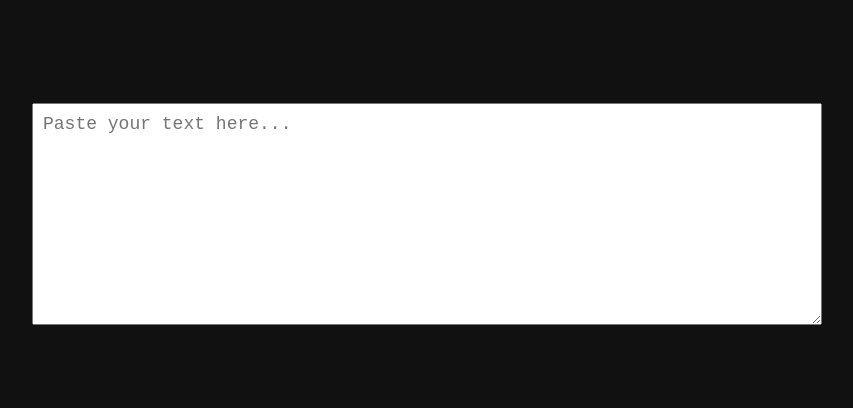
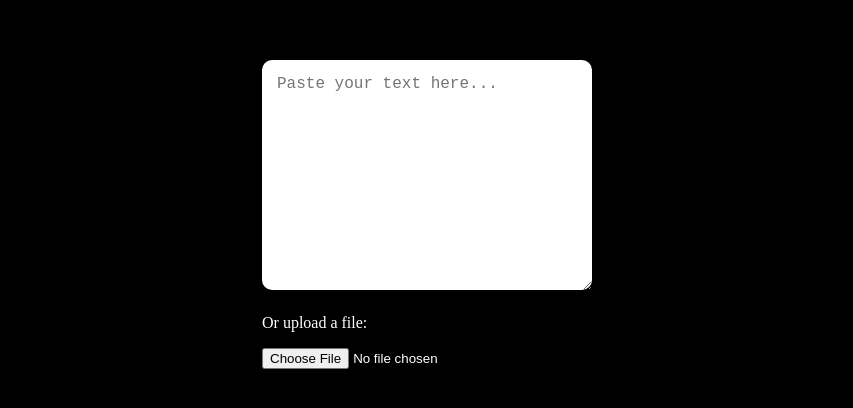
Before and after one commit to RyanEAA/q-read, a React (Vite) app: page / in a window 1280 px wide. Shown: the part 186-594 px from the top of the page, without its empty margins (213-1066 px from the left). Built offline with nearby package versions, Linux system fonts and the light colour scheme.

Commit message:
fixed styling and added ability to upload files

```diff
--- a/src/App.jsx
+++ b/src/App.jsx
@@ -1,38 +1,62 @@
 import { useState } from "react";
 import Reader from "./components/Reader";
-import "./index.css";
+import { parseFile } from "./utils/fileParser";
+
 export default function App() {
   const [text, setText] = useState("");
+  const [loading, setLoading] = useState(false);
+
+  // 📄 Handle file upload (TXT + PDF)
+  const handleFileUpload = async (e) => {
+    const file = e.target.files[0];
+    if (!file) return;
+
+    try {
+      setLoading(true);
+      const extractedText = await parseFile(file);
+      setText(extractedText);
+    } catch (err) {
+      console.error(err);
+      alert("Error reading file");
+    } finally {
+      setLoading(false);
+    }
+  };
+
+  // 🔁 Reset back to upload screen
+  const handleReset = () => {
+    setText("");
+  };
 
   return (
     <div>
       {!text ? (
-        <div style={styles.upload}>
-          <textarea
-            placeholder="Paste your text here..."
-            onChange={(e) => setText(e.target.value)}
-            style={styles.textarea}
-          />
+        <div className="upload">
+          <div>
+            {/* ✏️ Paste text */}
+            <textarea
+              className="textarea"
+              placeholder="Paste your text here..."
+              onChange={(e) => setText(e.target.value)}
+            />
+
+            {/* 📂 Upload file */}
+            <div style={{ marginTop: "20px", color: "white" }}>
+              <p>Or upload a file:</p>
+
+              <input
+                type="file"
+                accept=".txt,.pdf"
+                onChange={handleFileUpload}
+              />
+
+              {loading && <p>Processing file...</p>}
+            </div>
+          </div>
         </div>
       ) : (
-        <Reader text={text} />
+        <Reader text={text} onReset={handleReset} />
       )}
     </div>
   );
 }
-
-const styles = {
-  upload: {
-    height: "100vh",
-    display: "flex",
-    alignItems: "center",
-    justifyContent: "center",
-    background: "#111",
-  },
-  textarea: {
-    width: "60%",
-    height: "200px",
-    fontSize: "18px",
-    padding: "10px",
-  },
-};
--- a/src/components/Controls.jsx
+++ b/src/components/Controls.jsx
@@ -1,6 +1,6 @@
 export default function Controls({ wpm, setWpm, isPlaying, setIsPlaying, setIndex }) {
   return (
-    <div style={styles.container}>
+    <div className="controls">
     <button onClick={() => setIsPlaying(!isPlaying)}>
         {isPlaying ? "Pause" : "Play"}
     </button>
@@ -14,8 +14,9 @@ export default function Controls({ wpm, setWpm, isPlaying, setIsPlaying, setInde
         Restart
     </button>
 
-      <div>
-        <label>WPM: {wpm}</label>
+    <div className="slider-group">
+        <span className="wpm-label">WPM: {wpm}</span>
+
         <input
         type="range"
         min="100"
--- a/src/components/WordDisplay.jsx
+++ b/src/components/WordDisplay.jsx
@@ -11,14 +11,14 @@ export default function WordDisplay({ word }) {
       : Math.floor(word.length / 2);
 
   return (
-    <div style={styles.container}>
-      <div style={styles.guides}>
-        <div style={styles.horizontal}></div>
-        <div style={styles.vertical}></div>
-        <div style={styles.horizontal}></div>
+    <div className="reader-container">
+      <div className="guides">
+        <div className="horizontal"></div>
+        <div className="vertical"></div>
+        <div className="horizontal"></div>
       </div>
 
-      <div style={styles.word}>
+      <div className="word">
         {word.split("").map((char, i) => (
           <span
             key={i}
--- a/src/main.jsx
+++ b/src/main.jsx
@@ -1,6 +1,7 @@
 import React from "react";
 import ReactDOM from "react-dom/client";
 import App from "./App.jsx";
+import "./styles.css";
 
 ReactDOM.createRoot(document.getElementById("root")).render(
   <React.StrictMode>
--- a/src/index.css
+++ b/src/styles.css
@@ -64,11 +64,69 @@ html, body, #root {
 
 /* CONTROLS */
 .controls {
-  background: #111;
+  position: fixed;
+  bottom: 30px;
+  left: 50%;
+  transform: translateX(-50%);
+
+  background: rgba(20, 20, 20, 0.9);
+  backdrop-filter: blur(10px);
+
+  padding: 15px 25px;
+  border-radius: 12px;
+
+  display: flex;
+  align-items: center;
+  gap: 20px;              /* spacing between items */
+
+  box-shadow: 0 4px 20px rgba(0,0,0,0.5);
+}
+
+button {
+  background: #222;
   color: white;
-  padding: 20px;
+  border: none;
+  padding: 8px 16px;
+  border-radius: 6px;
+  cursor: pointer;
+  transition: 0.2s;
+}
+
+button:hover {
+  background: #333;
+}
+
+input[type="range"] {
+  accent-color: #ff4d4d;
+}
+
+.word {
+  font-size: 72px;
+  font-family: "Georgia", serif;
+  letter-spacing: 2px;
+}
+
+.upload {
+  height: 100vh;
   display: flex;
-  gap: 10px;
   align-items: center;
-  justify-content: space-between;
+  justify-content: center;
 }
+
+.upload-box {
+  text-align: center;
+}
+
+.textarea {
+  width: 300px;
+  height: 200px;
+  border-radius: 10px;
+  border: none;
+  padding: 15px;
+  font-size: 16px;
+}
+
+.wpm-label {
+  color: white;
+  font-size: 14px;
+}
--- /dev/null
+++ b/src/utils/fileParser.js
@@ -0,0 +1,35 @@
+import * as pdfjsLib from "pdfjs-dist/build/pdf";
+import pdfWorker from "pdfjs-dist/build/pdf.worker?url";
+import { cleanText } from "./textParser";
+
+pdfjsLib.GlobalWorkerOptions.workerSrc = pdfWorker;
+
+export async function parseFile(file) {
+  if (file.type === "application/pdf") {
+    return await parsePDF(file);
+  }
+
+  if (file.type === "text/plain") {
+    return cleanText(await file.text());
+  }
+
+  throw new Error("Unsupported file type");
+}
+
+async function parsePDF(file) {
+  const pdf = await pdfjsLib.getDocument(URL.createObjectURL(file)).promise;
+
+  let text = "";
+
+  for (let i = 1; i <= pdf.numPages; i++) {
+    const page = await pdf.getPage(i);
+    const content = await page.getTextContent();
+
+    const pageText = content.items.map((item) => item.str).join(" ");
+    text += pageText + " ";
+  }
+
+  text = text.replace(/\s+/g, " ").trim(); // Clean up whitespace
+
+  return cleanText(text);
+}
--- a/src/utils/textParser.js
+++ b/src/utils/textParser.js
@@ -1,8 +1,11 @@
-export function splitWords(text) {
+export function cleanText(text) {
   return text
     .replace(/\s+/g, " ")
-    .trim()
-    .split(" ");
+    .trim();
+}
+
+export function splitWords(text) {
+  return cleanText(text).split(" ");
 }
 
 export function getPivotIndex(word) {
```
Lines whose indentation alone changed are shown as unchanged.
